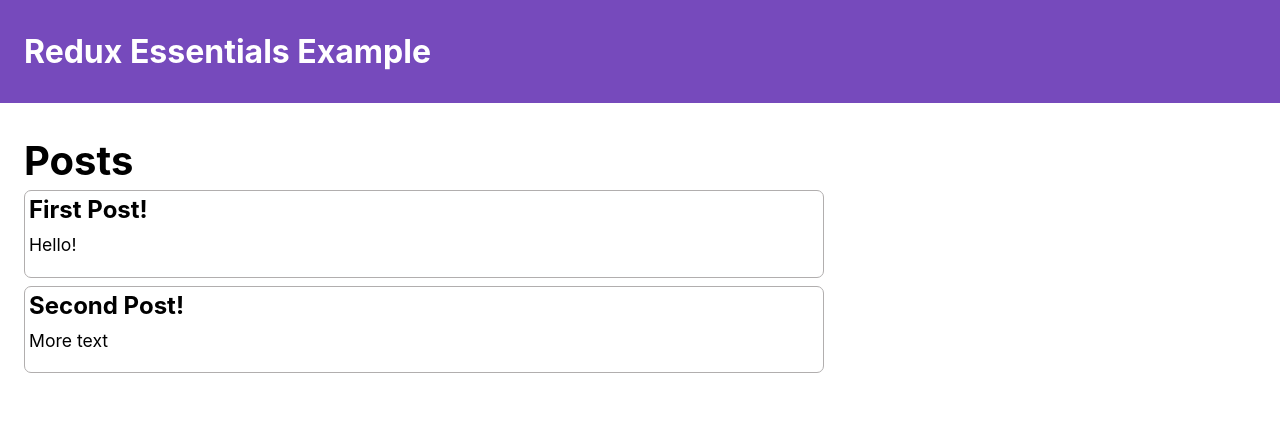
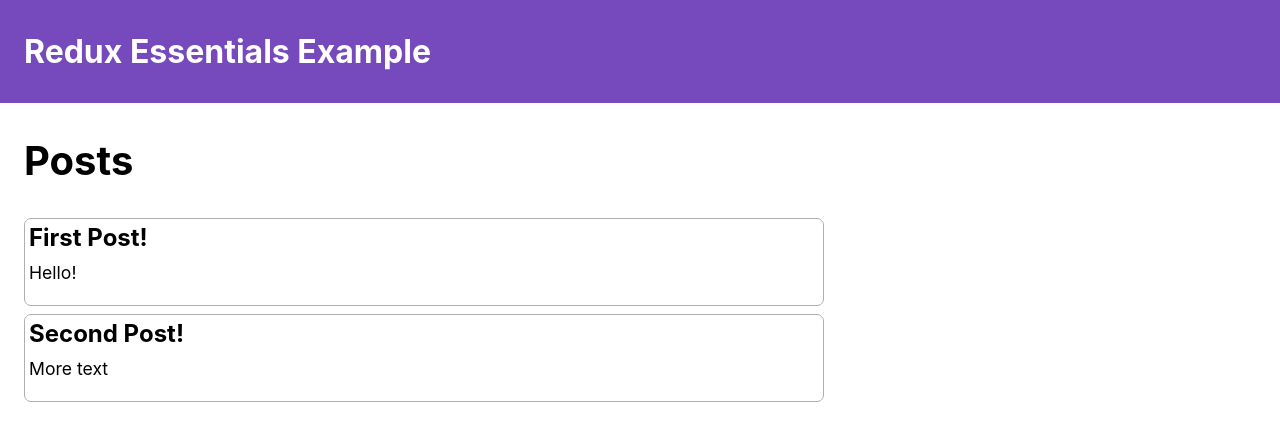
Before and after one commit to nokazn/redux-essentials-example, a React (Create React App) app: page / in a window 1280 px wide. Shown: the top 440 px of the page. Built offline with nearby package versions, Linux system fonts and the light colour scheme.

Commit message:
fix postlist styles

```diff
--- a/src/features/posts/PostsList.module.scss
+++ b/src/features/posts/PostsList.module.scss
@@ -1,8 +1,3 @@
-h2 {
-  font-size: 2.5rem;
-  margin-bottom: 5px;
-}
-
 .postExcerpt {
   padding: 0.25rem 0.25rem;
   border: 1px solid rgb(177, 174, 174);
@@ -18,8 +13,14 @@
   margin-top: 10px;
 }
 
-.postList .postExcerpt + .postExcerpt {
-  margin-top: 0.5rem;
+.postList {
+  h2 {
+    font-size: 2.5rem;
+  }
+
+  .postExcerpt + .postExcerpt {
+    margin-top: 0.5rem;
+  }
 }
 
 .postExcerpt {
```
